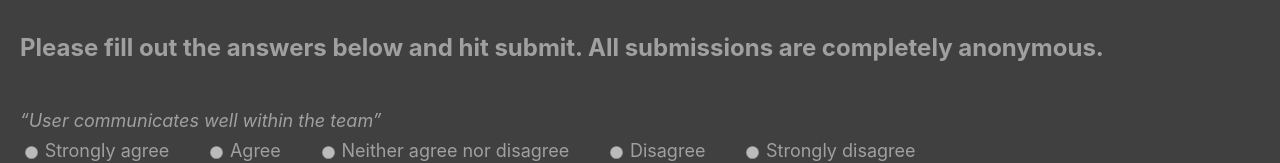
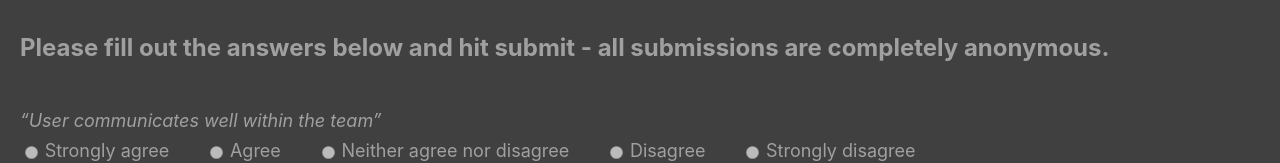
Before and after one commit to christianchownsan/christianchownsan.github.io, a React (Create React App) app: page / in a window 1280 px wide. Shown: the top 163 px of the page. Built offline with nearby package versions, Linux system fonts and the light colour scheme.

Commit message:
ci: test

```diff
--- a/src/App.tsx
+++ b/src/App.tsx
@@ -119,7 +119,7 @@ function App() {
   return (
     <div className="app">
       <h1 className="app__title">
-        Please fill out the answers below and hit submit. All submissions are
+        Please fill out the answers below and hit submit - all submissions are
         completely anonymous.
       </h1>
       <section
```
Also changed, not shown: 1 other file (tests, documents, lock files or other folders).
